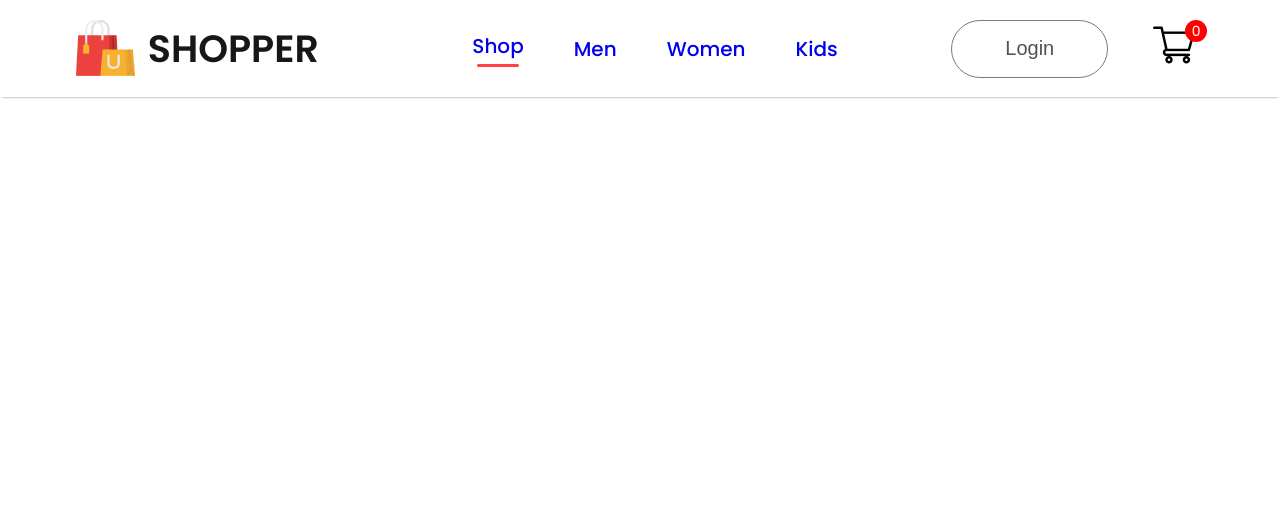
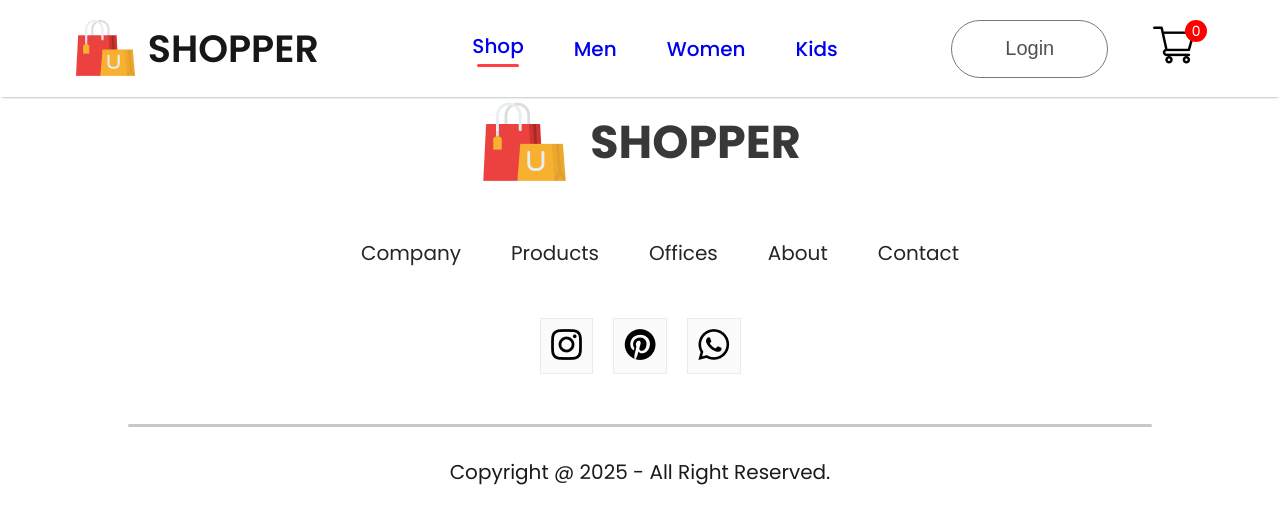
Before and after one commit to SanjithaDilshan/E-Commerce-Website, a React (Create React App) app: page /login in a window 1280 px wide. Shown: the top 524 px of the page. Built offline with nearby package versions, Linux system fonts and the light colour scheme.

Commit message:
Footer is ready for web page.

```diff
--- a/src/App.js
+++ b/src/App.js
@@ -6,6 +6,7 @@
 import Product from "./Pages/Product";
 import Cart from "./Pages/Cart";
 import LoginSignup from "./Pages/LoginSignup";
+import Footer from "./Components/Footer/Footer";
 
 function App() {
   return (
@@ -22,6 +23,7 @@
           <Route path="/cart" element={<Cart />} />
           <Route path="/login" element={<LoginSignup />} />
         </Routes>
+        <Footer />
       </BrowserRouter>
     </div>
   );
--- /dev/null
+++ b/src/Components/Footer/Footer.css
@@ -0,0 +1,54 @@
+.footer {
+  display: flex;
+  flex-direction: column;
+  justify-content: center;
+  align-items: center;
+  gap: 50px;
+}
+.footer-logo {
+  display: flex;
+  align-items: center;
+  gap: 20px;
+}
+.footer-logo p {
+  color: #383838;
+  font-size: 46px;
+  font-weight: 700;
+}
+.footer-links {
+  display: flex;
+  list-style: none;
+  gap: 50px;
+  color: #252525;
+  font-size: 20px;
+}
+.footer-links li {
+  cursor: pointer;
+}
+.footer-social-icons {
+  display: flex;
+  gap: 20px;
+}
+.footer-icons-container {
+  padding: 10px;
+  padding-bottom: 6px;
+  background: #fbfbfb;
+  border: 1px solid #ebebeb;
+}
+.footer-copyright {
+  display: flex;
+  flex-direction: column;
+  align-items: center;
+  gap: 30px;
+  width: 100%;
+  margin-bottom: 30px;
+  color: #1a1a1a;
+  font-size: 20px;
+}
+.footer-copyright hr {
+  width: 80%;
+  border: none;
+  border-radius: 10px;
+  height: 3px;
+  background: #c7c7c7;
+}
--- /dev/null
+++ b/src/Components/Footer/Footer.jsx
@@ -0,0 +1,41 @@
+import React from "react";
+import "./Footer.css";
+import footer_logo from "../Assets/logo_big.png";
+import instagram_icon from "../Assets/instagram_icon.png";
+import pintester_icon from "../Assets/pintester_icon.png";
+import whatsapp_icon from "../Assets/whatsapp_icon.png";
+
+const Footer = () => {
+  return (
+    <div className="footer">
+      <div className="footer-logo">
+        <img src={footer_logo} alt="" />
+        <p>SHOPPER</p>
+      </div>
+      <ul className="footer-links">
+        <li>Company</li>
+        <li>Products</li>
+        <li>Offices</li>
+        <li>About</li>
+        <li>Contact</li>
+      </ul>
+      <div className="footer-social-icons">
+        <div className="footer-icons-container">
+          <img src={instagram_icon} alt="" />
+        </div>
+        <div className="footer-icons-container">
+          <img src={pintester_icon} alt="" />
+        </div>
+        <div className="footer-icons-container">
+          <img src={whatsapp_icon} alt="" />
+        </div>
+      </div>
+      <div className="footer-copyright">
+        <hr />
+        <p>Copyright @ 2025 - All Right Reserved.</p>
+      </div>
+    </div>
+  );
+};
+
+export default Footer;
```
